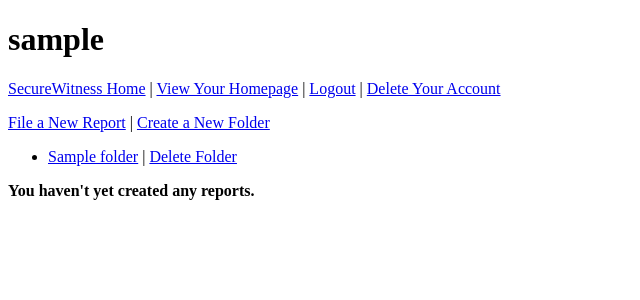
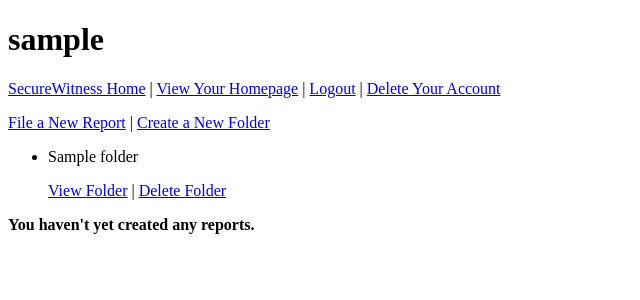
Before and after one commit to cephalopodMD/SecureWitness, a Django app: a page that uses templates/app/user.html in a window 1280 px wide. Shown: the top 300 px of the page, without its empty margins (0-640 px from the left). Run offline with Django 3.2, Linux system fonts and the light colour scheme; a user stored in the database is signed in; tables that the repository leaves empty hold one stand-in row (values such as "Sample post"); parts of the project's set-up code (start-up, migrations or seed data) failed here and were passed over.

Commit message:
Made some comments

```diff
--- a/app/views.py
+++ b/app/views.py
@@ -10,18 +10,18 @@
 from SecureWitness import settings
 
 def home(request):
-    # Create a list of all visible reports
+    # Create a list of all public reports
     reports = Report.objects.filter(private=False)
+    # Pass the list of reports to the context dictionary
+    context_dict = {'reports': reports}
     # Direct the user to the SecureWitness homepage
-    return render(request, 'app/home.html', {'reports': reports})
+    return render(request, 'app/home.html', context_dict)
 
 def register(request):
-
+    # Create a flag to determine if the user has registered
     registered = False
 
-    # HTTP POST: Process form data
     if request.method == 'POST':
-        # Attempt to grab information from the raw form object
         user_form = UserForm(request.POST)
         # Check if the form is valid
         if user_form.is_valid():
@@ -69,16 +69,12 @@
 
 def user_login(request):
 
-    # HTTP POST: Process form data
     if request.method == 'POST':
-
         # Grab information about the user's credentials
         username = request.POST.get('username')
         password = request.POST.get('password')
-
         # Validate the user's credentials
         currUser = authenticate(username=username, password=password)
-
         # Check if the user's credentials were valid
         if currUser:
             # Check if the user account is active
@@ -94,8 +90,6 @@
             # Bad login details were provided
             print("Invalid login details: {0}, {1}".format(username, password))
             return HttpResponse("Invalid login details supplied.")
-
-    # HTTP GET: Render the login page
     else:
         # No context variables to pass to the template system
         return render(request, 'app/login.html', {})
@@ -104,7 +98,6 @@
 def user_logout(request):
     # Since we know the user is logged in, we can now just log them out.
     logout(request)
-
     # Take the user back to the homepage.
     return HttpResponseRedirect('/app/')
 
@@ -113,7 +106,6 @@
 
     # Obtain information about the user attempting to view the page
     currUser = request.user
-
     # Check if the requested home page belongs to the current user
     if currUser.username != user_name_slug:
         # Tell the user that the page is restricted
@@ -420,5 +412,18 @@
 
     return render(request, 'app/add_folder.html', context_dict)
 
+@login_required
 def delete_folder(request, user_name_slug, folder_slug):
-    print()
+
+    # Obtain information about the user and report
+    currUser = request.user
+    folder = Folder.objects.filter(user = currUser, name = folder_slug)
+    reports = Report.objects.filter(folder=folder)
+
+    for r in reports:
+        delete_report(request, user_name_slug, r.id)
+
+    folder.delete()
+    os.rmdir(os.path.join(settings.MEDIA_ROOT,user_name_slug,folder_slug))
+
+    return HttpResponseRedirect('/app/user/'+currUser.username+'/')
--- a/templates/app/user.html
+++ b/templates/app/user.html
@@ -25,7 +25,8 @@
             <ul>
                 {% for folder in folders %}
                     <li>
-                        <a href="/app/user/{{ user.username }}/folder/{{ folder.name }}/">{{ folder.name }}</a>
+                        <p>{{ folder.name }}</p>
+                        <a href="/app/user/{{ user.username }}/folder/{{ folder.name }}/">View Folder</a>
                          |
                         <a href="/app/user/{{ user.username }}/folder/{{ folder.name }}/delete/">Delete Folder</a>
                     </li>
```
